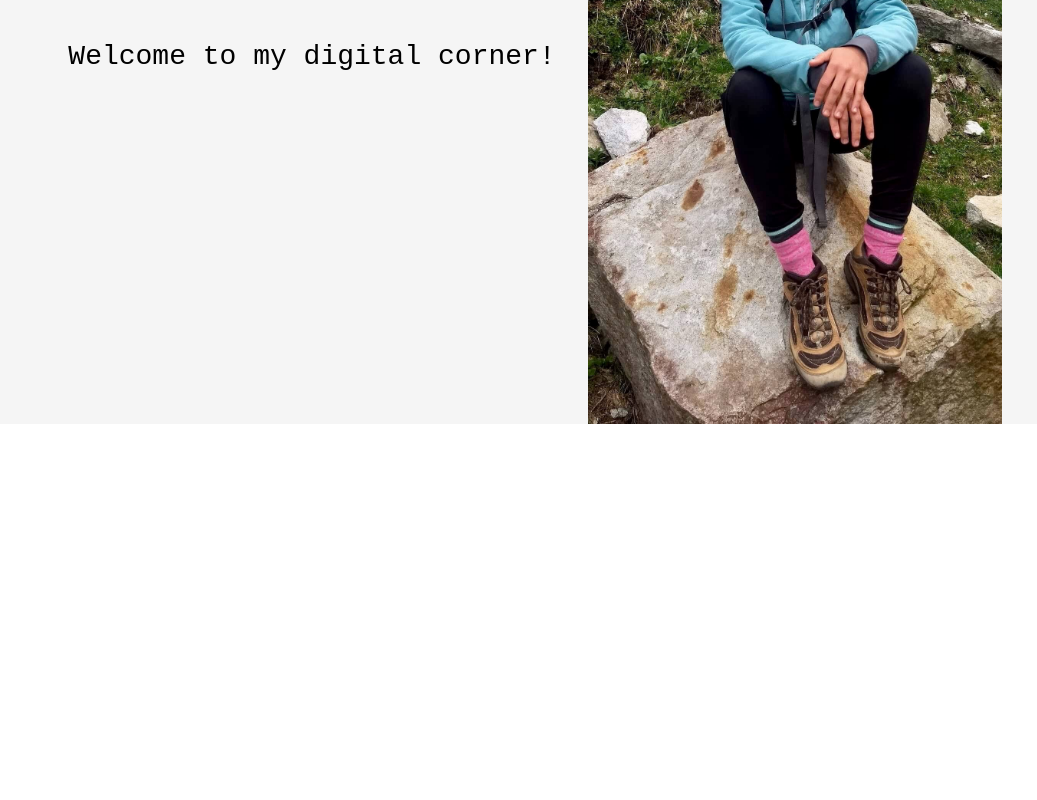
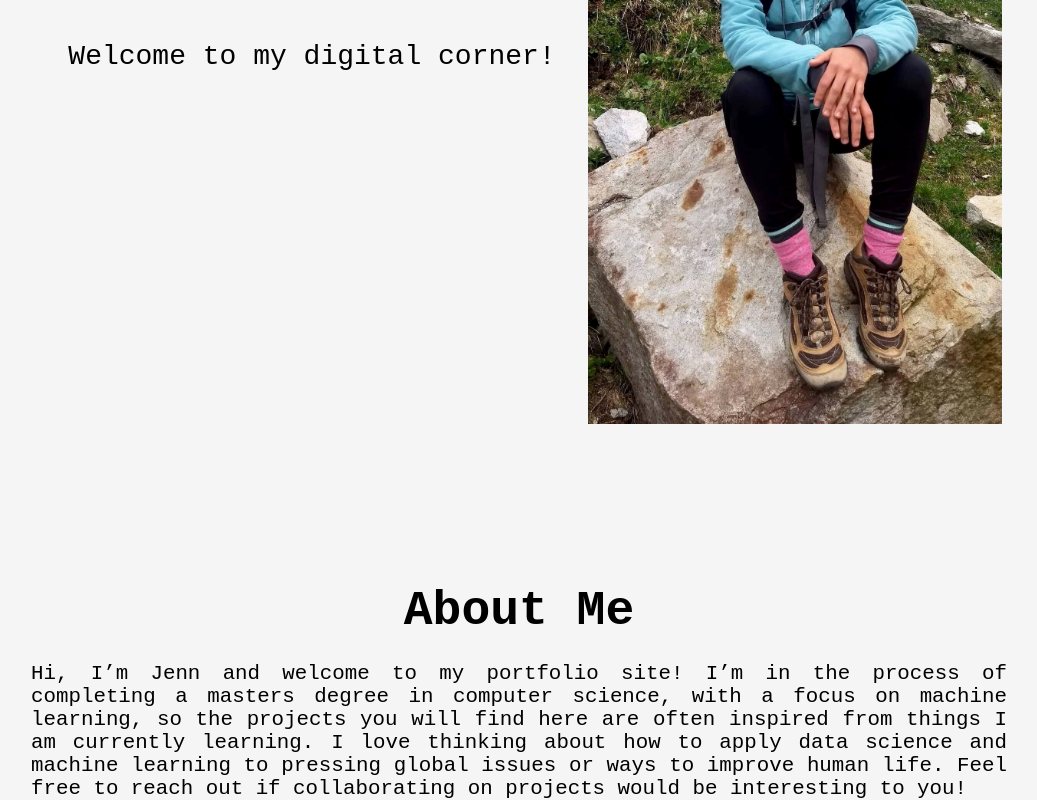
Before and after one commit to jenni4j/my-website, a React (Create React App) app in the folder website/: page / in a window 1280 px wide. Shown: the part 412-1212 px from the top of the page, without its empty margins (121-1158 px from the left). Before the commit the page ends 836 px from the top, so only its background shows below. Built offline with nearby package versions, Linux system fonts and the light colour scheme.

Commit message:
about page completed

```diff
--- a/website/src/App.js
+++ b/website/src/App.js
@@ -2,6 +2,7 @@ import './App.css';
 import Home from "./pages/Home";
 import Navbar from "./components/NavBar/Navbar";
 import Intro from "./components/Intro/Intro";
+import About from "./components/About/About";
 import Portfolio from "./pages/Portfolio";
 import Contact from "./pages/Contact";
 
@@ -11,6 +12,7 @@ function App() {
     <div className="App">
       <Navbar />
       <Intro />
+      <About />
       </div>
   );
 }
--- /dev/null
+++ b/website/src/components/About/About.css
@@ -0,0 +1,30 @@
+#about {
+    overflow: hidden;
+    width: 100vw;
+    max-width: 65rem;
+    display: flex;
+    flex-direction: column;
+    align-items: center;
+    justify-content: center;
+    text-align: center;
+    margin: 0 auto;
+}
+
+.aboutTitle {
+    padding-top: 10rem;
+    font-size: 3rem;
+    font-weight: 700;
+    margin-bottom: 1.5rem;
+    display: flex;
+    flex-direction: column;
+    justify-content: center;
+}
+
+.aboutContent {
+    font-weight: 100;
+    font-size: 1.30rem;
+    max-width: 100rem;
+    padding: 0 2rem;
+    text-align: justify;
+    text-justify: inter-word;
+}
--- /dev/null
+++ b/website/src/components/About/About.js
@@ -0,0 +1,19 @@
+import React from "react";
+import "./About.css";
+import {Link} from 'react-scroll';
+
+function About() {
+    return (
+        <section id='about'>
+            <span className="aboutTitle">About Me</span>
+            <span className="aboutContent">
+            Hi, I’m Jenn and welcome to my portfolio site! I’m in the process of completing a masters degree in computer science, with a focus on machine learning,
+            so the projects you will find here are often inspired from things I am currently learning.
+            I love thinking about how to apply data science and machine learning to pressing global issues or ways to improve human life.
+            Feel free to reach out if collaborating on projects would be interesting to you!</span>
+        </section>
+    );
+  }
+
+
+  export default About;
```
